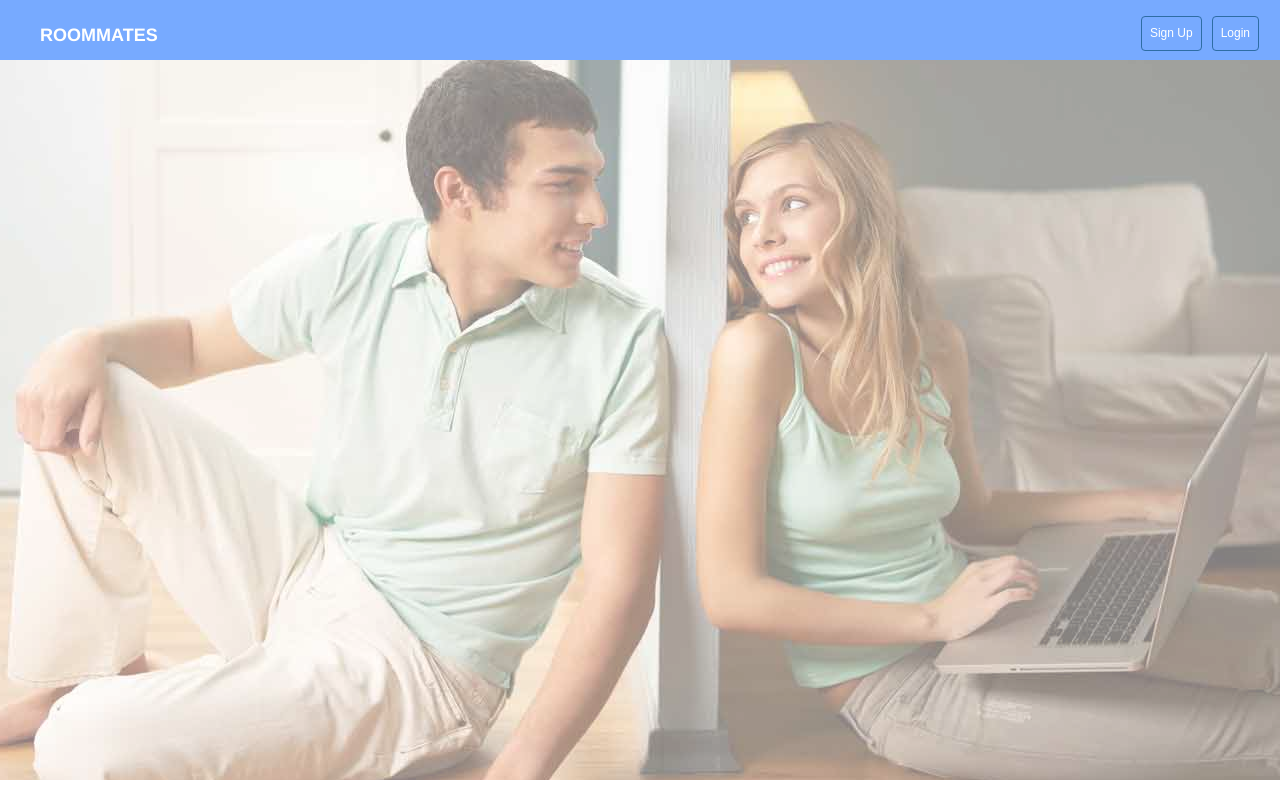
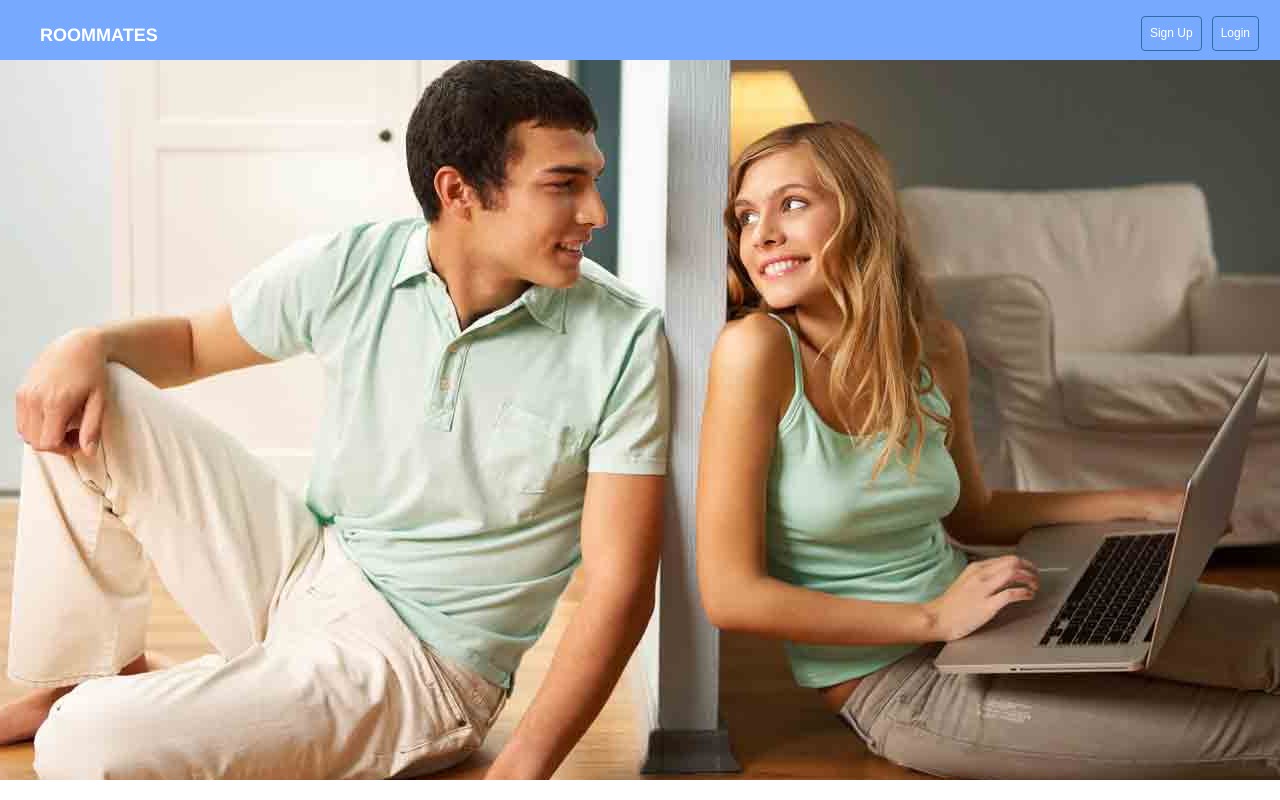
Before and after one commit to yashsk1995/Project3Final, a React (Create React App) app in the folder client/: page / in a window 1280 px wide. Built offline with nearby package versions, Linux system fonts and the light colour scheme; a web font is replaced by a local one.

Commit message:
done sending data

```diff
--- a/client/src/App.css
+++ b/client/src/App.css
@@ -76,7 +76,7 @@ img {
   width: 100%;
   /* margin-top: -30px; */
   /* margin-bottom: -50px; */
-  opacity: 0.5;
+  /* opacity: 0.5; */
 }
 
 /* Login page ######################################################## */
```
